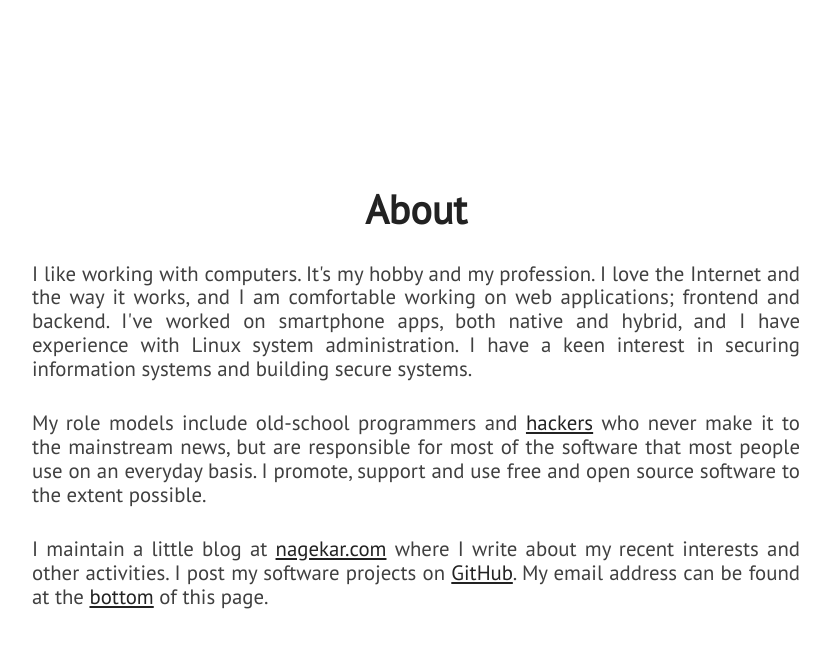
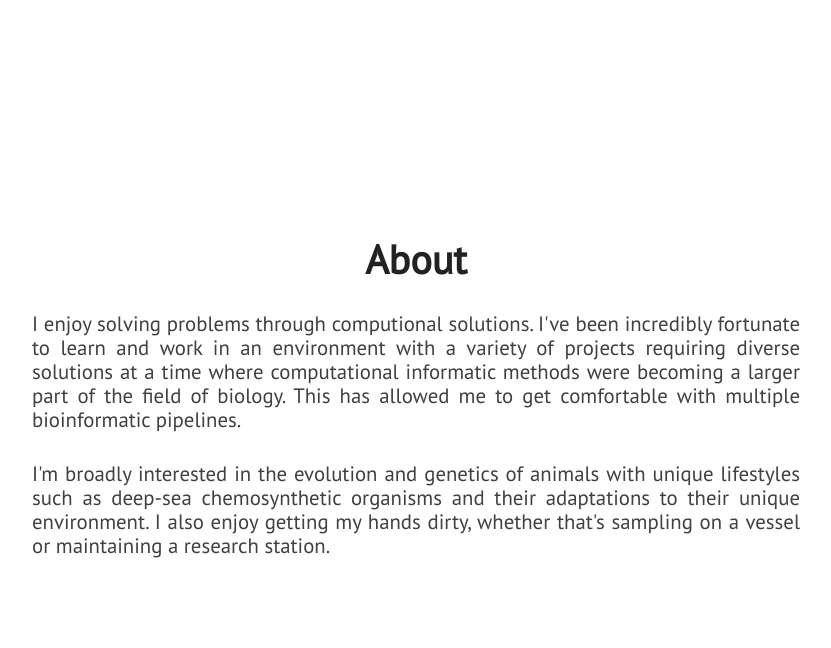
Before and after one commit to DamienWaits/DamienWaits.github.io, a Jekyll site: the page built from index.html, in a window 1280 px wide and 900 px high, scrolled down 1018 px. Shown: the top 648 px of the window, without its empty margins (224-1055 px from the left). Built offline with Jekyll 4.4.1, drawn with Linux system fonts in a browser that asks for light colours; nearby versions of some CDN libraries.

Commit message:
Changing About Me

```diff
--- a/_includes/about.html
+++ b/_includes/about.html
@@ -3,13 +3,10 @@
         <div id="about-text">
             <div class="section-heading">About</div>
             <p class="paragraph-text justify-text">
-                I like working with computers. It's my hobby and my profession. I love the Internet and the way it works, and I am comfortable working on web applications; frontend and backend. I've worked on smartphone apps, both native and hybrid, and I have experience with Linux system administration. I have a keen interest in securing information systems and building secure systems.
+               I enjoy solving problems through computional solutions. I've been incredibly fortunate to learn and work in an environment with a variety of projects requiring diverse solutions at a time where computational informatic methods were becoming a larger part of the field of biology. This has allowed me to get comfortable with multiple bioinformatic pipelines.
             </p>
             <p class="paragraph-text justify-text">
-                My role models include old-school programmers and <a href="https://stallman.org/articles/on-hacking.html">hackers</a> who never make it to the mainstream news, but are responsible for most of the software that most people use on an everyday basis. I promote, support and use free and open source software to the extent possible.
-            </p>
-            <p class="paragraph-text justify-text">
-                I maintain a little blog at <a href="{{ site.blog_url }}">nagekar.com</a> where I write about my recent interests and other activities. I post my software projects on <a href="https://github.com/{{ site.github_username }}">GitHub</a>. My email address can be found at the <span class="extra-link"><a href="#extra">bottom</a></span> of this page.
+               I'm broadly interested in the evolution and genetics of animals with unique lifestyles such as deep-sea chemosynthetic organisms and their adaptations to their unique environment. I also enjoy getting my hands dirty, whether that's sampling on a vessel or maintaining a research station.
             </p>
         </div>
     </section>
```
